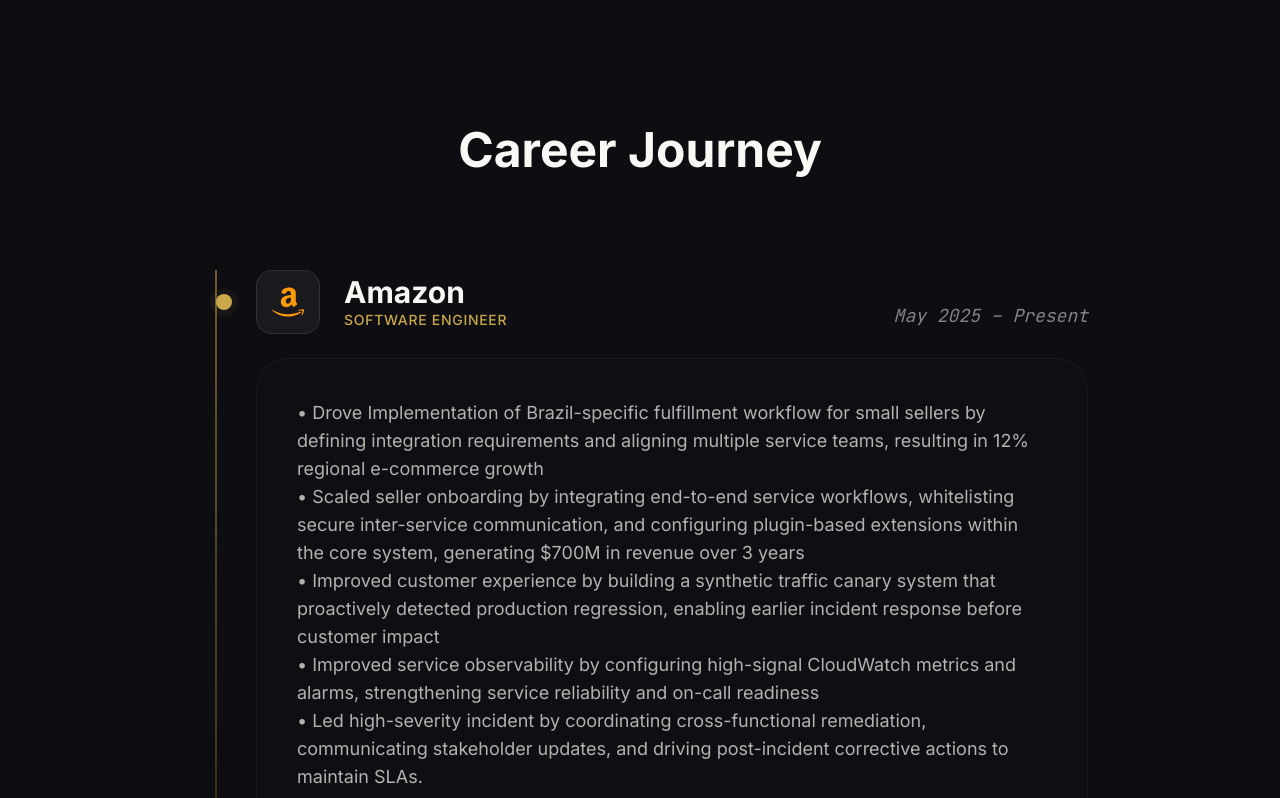
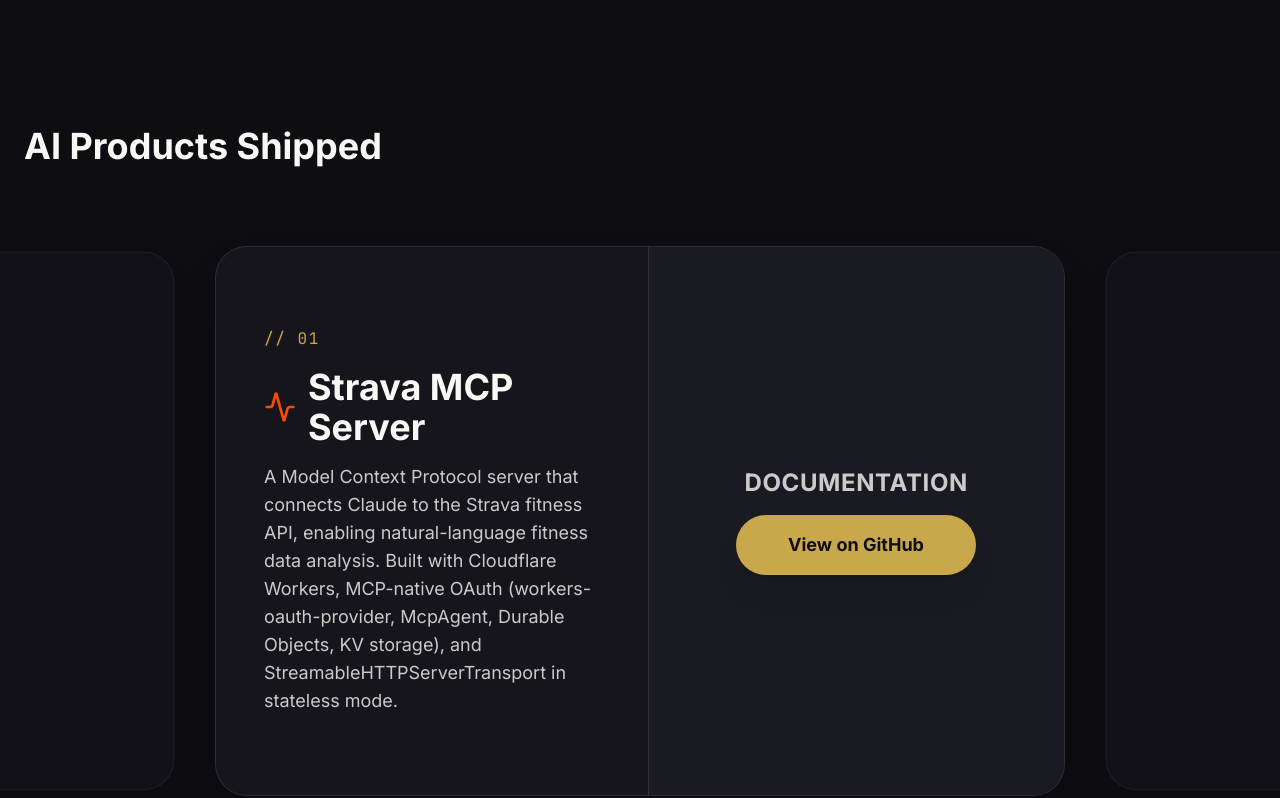
Before and after one commit to iAgar/PortfolioWebsite, a React (Vite) app: page / in a window 1280 px wide. Shown: the part 802-1600 px from the top of the page. Built offline with nearby package versions, Linux system fonts and the light colour scheme; a web font is replaced by a local one.

Commit message:
feat: add AI Products Shipped section with 6-card carousel

```diff
--- a/src/App.jsx
+++ b/src/App.jsx
@@ -1,7 +1,7 @@
 import React, { useEffect, useRef, useState, useLayoutEffect } from 'react';
 import { gsap } from 'gsap';
 import { ScrollTrigger } from 'gsap/ScrollTrigger';
-import { MousePointer2, Menu, ArrowRight, Terminal, Linkedin, Mail } from 'lucide-react';
+import { MousePointer2, Menu, ArrowRight, Terminal, Linkedin, Mail, Activity, Newspaper, Music, Plane, Camera, Code } from 'lucide-react';
 import clsx from 'clsx';
 import { twMerge } from 'tailwind-merge';
 
@@ -534,6 +534,112 @@
 }
 
 // ==========================================
+// E2. AI PRODUCTS SHIPPED
+// ==========================================
+function AIProducts() {
+  const getLinkLabel = (url) => {
+    if (!url) return null;
+    if (url.includes('github.com')) return 'View on GitHub';
+    if (url.includes('instagram.com')) return 'View on Instagram';
+    return 'View documentation';
+  };
+
+  const aiProductData = [
+    {
+      num: '01',
+      title: 'Strava MCP Server',
+      desc: 'A Model Context Protocol server that connects Claude to the Strava fitness API, enabling natural-language fitness data analysis. Built with Cloudflare Workers, MCP-native OAuth (workers-oauth-provider, McpAgent, Durable Objects, KV storage), and StreamableHTTPServerTransport in stateless mode.',
+      prdLink: 'https://github.com/iAgar/strava-mcp',
+      logo: <Activity size={32} color="#FC4C02" className="shrink-0" />,
+    },
+    {
+      num: '02',
+      title: 'NewsLens',
+      desc: 'An AI-powered media bias detection agent that analyzes news articles across sources to surface ideological framing, factual discrepancies, and coverage gaps. Helps users see beyond the headline by comparing how different outlets report the same story.',
+      prdLink: 'https://github.com/iAgar/NewsLens',
+      logo: <Newspaper size={32} color="#4A90D9" className="shrink-0" />,
+    },
+    {
+      num: '03',
+      title: 'Party DJ',
+      desc: 'A webcam-based AI DJ that uses computer vision (pixel differencing) to detect room energy in real-time. Features Web Audio API crossfading, drag-and-drop track upload, and automatic track selection based on crowd movement and sentiment analysis.',
+      prdLink: '',
+      logo: <Music size={32} color="#8B5CF6" className="shrink-0" />,
+    },
+    {
+      num: '04',
+      title: 'SmartTravel Extension',
+      desc: 'A Chrome extension that auto-displays a travel companion widget on flight search sites. Features Packing, Attractions, Food, and Transport tabs with AI-powered recommendations. All API keys handled server-side via Cloudflare Workers.',
+      prdLink: '',
+      logo: <Plane size={32} color="#0EA5E9" className="shrink-0" />,
+    },
+    {
+      num: '05',
+      title: 'CS Edutainment Reels',
+      desc: 'An Instagram Reels page delivering computer science education through dark humor and meme aesthetics. Features graph algorithm explainers with custom canvas-based fire particle systems, BFS wave animations, and the signature Ash & Ember color scheme.',
+      prdLink: 'https://www.instagram.com/ishaan.codes',
+      logo: <Camera size={32} color="#E4405F" className="shrink-0" />,
+    },
+    {
+      num: '06',
+      title: 'Portfolio Website',
+      desc: 'This website itself — a React 19 + Vite + Tailwind CSS portfolio with GSAP scroll-triggered animations, infinite-loop carousels, ambient floating geometry backgrounds, and a dark gold-accent design system. Fully responsive with custom magnetic button interactions.',
+      prdLink: 'https://github.com/iAgar/PortfolioWebsite',
+      logo: <Code size={32} color="#10B981" className="shrink-0" />,
+    },
+  ];
+
+  return (
+    <Carousel
+      items={aiProductData}
+      sectionId="ai-products"
+      sectionTitle="AI Products Shipped"
+      renderCard={(prod, isActive) => (
+        <>
+          <div className={cn(
+            "flex-1 p-6 md:p-8 lg:p-12 flex flex-col justify-center w-full md:w-1/2 transition-all duration-500",
+            !isActive && "opacity-0 invisible"
+          )}>
+            <span className="font-data text-accent text-sm lg:text-base mb-2 lg:mb-4 uppercase tracking-widest">// {prod.num}</span>
+            <h3 className="font-sans font-bold text-2xl md:text-3xl lg:text-4xl text-background mb-4 leading-tight flex items-center gap-3">
+              {prod.logo}
+              {prod.title}
+            </h3>
+            <p className="font-sans text-sm md:text-base lg:text-lg text-background/80 leading-relaxed pr-2">{prod.desc}</p>
+          </div>
+
+          {prod.prdLink ? (
+            <div className={cn(
+              "flex-1 bg-[#1A1A22] flex flex-col items-center justify-center gap-6 p-6 lg:p-10 border-t md:border-t-0 md:border-l border-white/10 rounded-b-[2rem] md:rounded-bl-none md:rounded-r-[2rem] transition-all duration-500",
+              !isActive && "opacity-0 invisible"
+            )}>
+              <div className="flex flex-col items-center gap-4 w-full">
+                <h4 className="font-sans font-bold text-xl lg:text-2xl text-background/80 tracking-wide uppercase font-data text-xs text-accent">Documentation</h4>
+                <a
+                  href={prod.prdLink}
+                  target="_blank"
+                  rel="noopener noreferrer"
+                  className="btn-magnetic w-full max-w-[240px] flex items-center justify-center gap-2 bg-accent text-primary px-6 py-3 lg:py-4 rounded-full font-sans font-bold text-base lg:text-lg transition-all hover:scale-105 shadow-xl"
+                >
+                  {getLinkLabel(prod.prdLink)}
+                </a>
+              </div>
+            </div>
+          ) : (
+            <div className={cn(
+              "flex-1 bg-[#1A1A22] flex items-center justify-center p-6 lg:p-10 border-t md:border-t-0 md:border-l border-white/10 overflow-hidden rounded-b-[2rem] md:rounded-bl-none md:rounded-r-[2rem] transition-all duration-500",
+              !isActive && "opacity-0 invisible"
+            )}>
+              <PulsingWaveform />
+            </div>
+          )}
+        </>
+      )}
+    />
+  );
+}
+
+// ==========================================
 // F. CONTACT & G. FOOTER — "The Anchor"
 // ==========================================
 function Footer() {
@@ -595,6 +701,7 @@
       <BackgroundAnimation />
       <Navbar />
       <Hero />
+      <AIProducts />
       <Experience />
       <Projects />
       <Footer />
```
